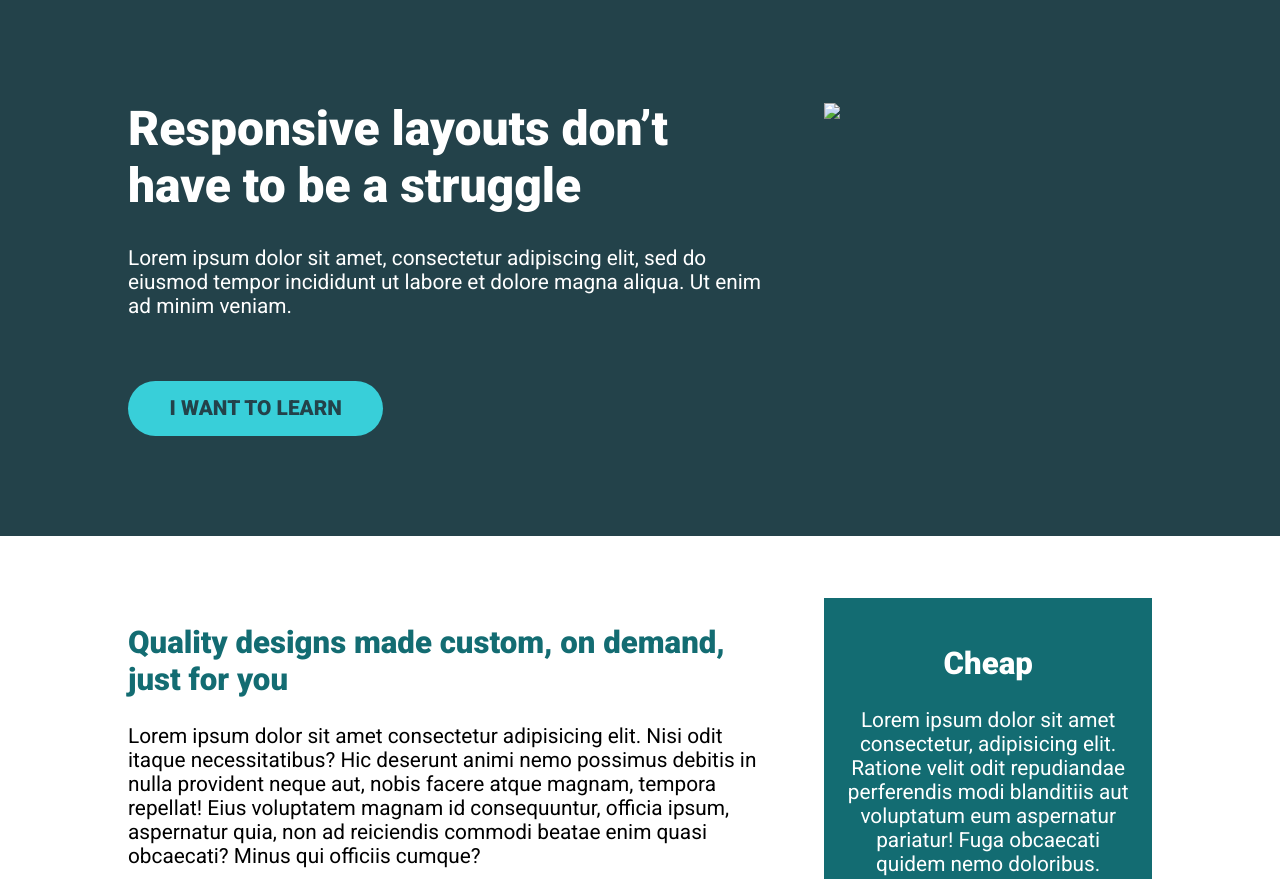
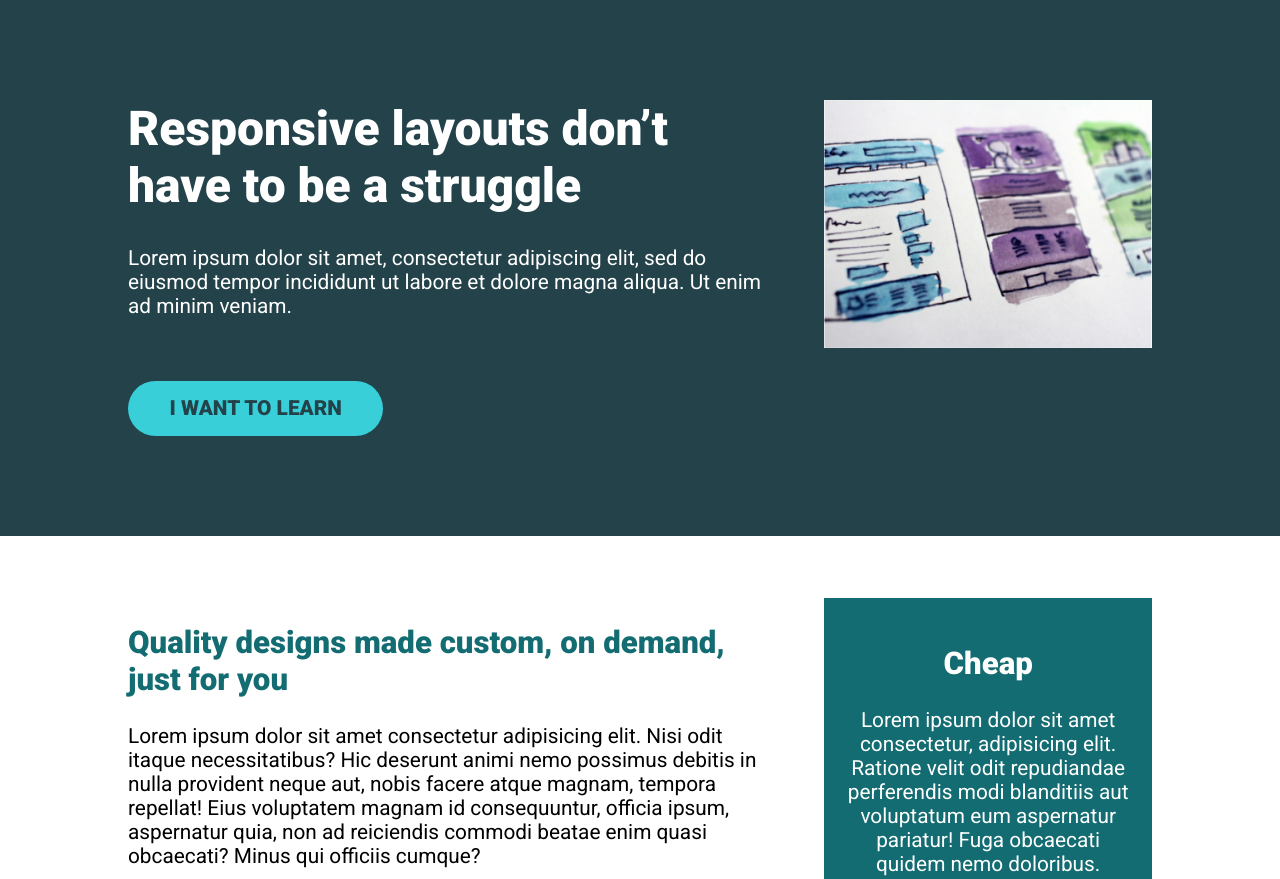
Before and after one commit to NATFERR/flex-box-challenge-2, a plain HTML site: page index.html in a window 1280 px wide. Shown: the top 879 px of the page. Drawn offline with Linux system fonts and the light colour scheme; the site is published under a folder, as on GitHub Pages, so addresses that start at the root find nothing.

Commit message:
fix image link

```diff
--- a/index.html
+++ b/index.html
@@ -15,7 +15,7 @@
                 <p>Lorem ipsum dolor sit amet, consectetur adipiscing elit, sed do eiusmod tempor incididunt ut labore et dolore magna aliqua. Ut enim ad minim veniam.</p>
                 <a href="#" class="btn">I want to learn</a>
             </div>
-            <div class="hero-img"><img src="/img/hero-img.jpg"></div>
+            <div class="hero-img"><img src="./img/hero-img.jpg"></div>
         </div>
     </div>
             <main class="main container row">
```
